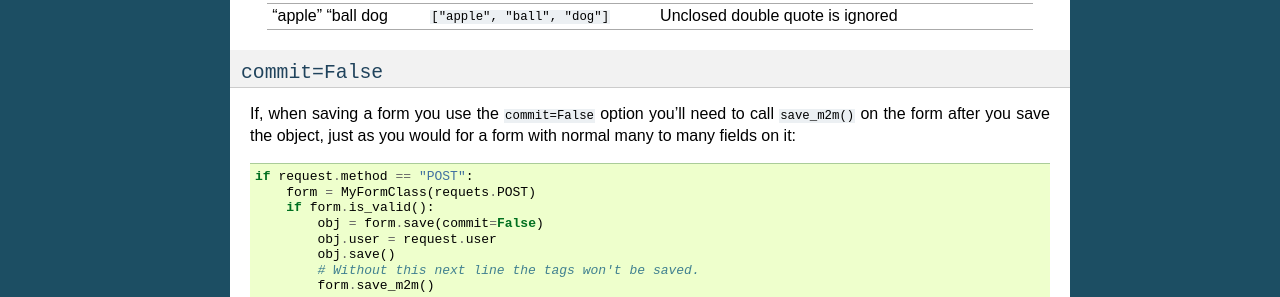
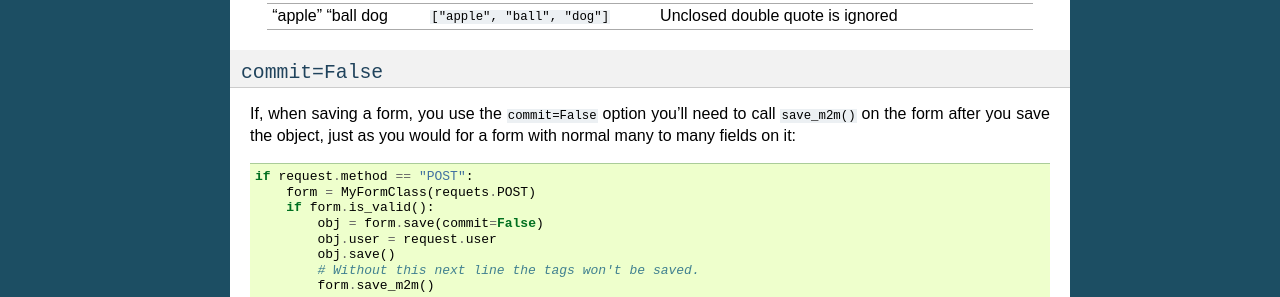
Before and after one commit to jazzband/django-taggit, a Sphinx documentation site: the page built from docs/forms.txt, in a window 1280 px wide. Shown: the part 499-796 px from the top of the page. Built offline with Sphinx 7.4.7, drawn with Linux system fonts in a browser that asks for light colours.

Commit message:
Small grammar fix

```diff
--- a/docs/forms.txt
+++ b/docs/forms.txt
@@ -37,7 +37,7 @@
 ``commit=False``
 ~~~~~~~~~~~~~~~~
 
-If, when saving a form you use the ``commit=False`` option you'll need to call
+If, when saving a form, you use the ``commit=False`` option you'll need to call
 ``save_m2m()`` on the form after you save the object, just as you would for a
 form with normal many to many fields on it::
 
```
